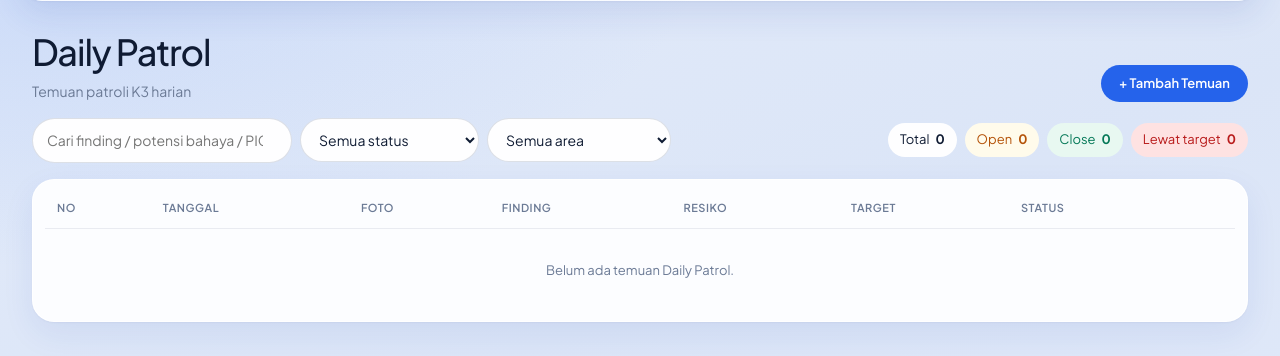
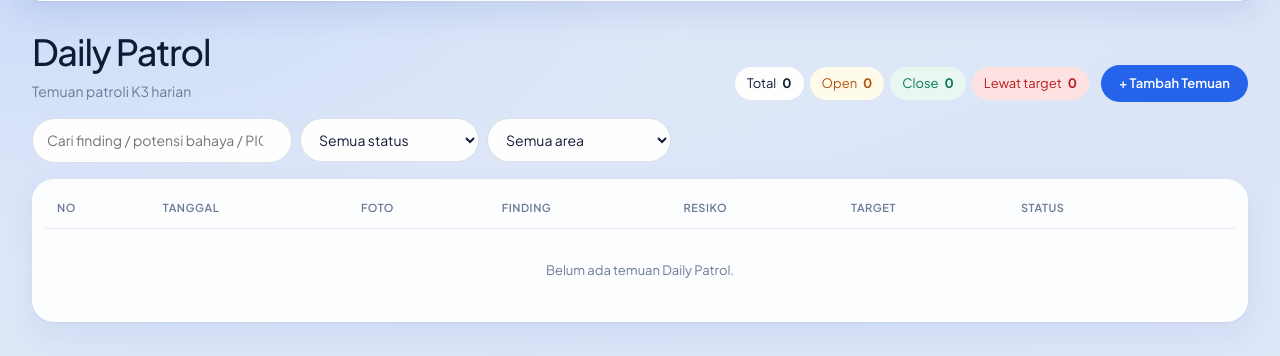
Before and after one commit to Ferdianalfarezi/hrms, a Laravel app: page /sms/daily-patrols in a window 1280 px wide. Shown: the part 93-449 px from the top of the page. Run offline with Laravel 12, Linux system fonts and the light colour scheme; a user stored in the database is signed in; data comes from the database, SQL or seed files in the repository; tables that the repository leaves empty hold one stand-in row (values such as "Sample post"); grey boxes marked "Sample" are stand-in pictures; data that the repository does not hold is empty.

Commit message:
fix crud bug

```diff
--- a/resources/views/sms/daily-patrols/index.blade.php
+++ b/resources/views/sms/daily-patrols/index.blade.php
@@ -31,9 +31,18 @@
             @endif
         </p>
     </div>
-    @if ($canManage)
-        <button type="button" class="btn" data-create>{{ __('+ Tambah Temuan') }}</button>
-    @endif
+    <div class="dp-actions">
+        {{-- Ringkasan jumlah sesuai filter, sebaris dengan tombol supaya baris filter tidak bertumpuk. --}}
+        <div class="summary">
+            <span class="chip">{{ __('Total') }} <b>{{ $patrols->total() }}</b></span>
+            <span class="chip chip-open">{{ __('Open') }} <b>{{ $statusCounts['open'] }}</b></span>
+            <span class="chip chip-closed">{{ __('Close') }} <b>{{ $statusCounts['closed'] }}</b></span>
+            <span class="chip chip-overdue">{{ __('Lewat target') }} <b>{{ $statusCounts['overdue'] }}</b></span>
+        </div>
+        @if ($canManage)
+            <button type="button" class="btn" data-create>{{ __('+ Tambah Temuan') }}</button>
+        @endif
+    </div>
 </div>
 
 @if ($missingDepartment)
@@ -56,12 +65,6 @@
             @endforeach
         </select>
     @endif
-    <div class="summary">
-        <span class="chip">{{ __('Total') }} <b>{{ $patrols->total() }}</b></span>
-        <span class="chip chip-open">{{ __('Open') }} <b>{{ $statusCounts['open'] }}</b></span>
-        <span class="chip chip-closed">{{ __('Close') }} <b>{{ $statusCounts['closed'] }}</b></span>
-        <span class="chip chip-overdue">{{ __('Lewat target') }} <b>{{ $statusCounts['overdue'] }}</b></span>
-    </div>
 </form>
 
 <div class="card" style="padding: 8px 12px;">
--- a/resources/views/sms/partials/patrol-styles.blade.php
+++ b/resources/views/sms/partials/patrol-styles.blade.php
@@ -1,11 +1,11 @@
 {{-- CSS bersama halaman Daily Patrol & Cross Patrol (di-include di dalam @section('styles')). --}}
     .dp-head { display: flex; justify-content: space-between; align-items: flex-end; gap: 12px; flex-wrap: wrap; margin-bottom: 16px; }
-    .dp-actions { display: flex; gap: 8px; flex-wrap: wrap; }
+    .dp-actions { display: flex; gap: 8px; flex-wrap: wrap; align-items: center; justify-content: flex-end; }
     .filters { display: flex; gap: 8px; flex-wrap: wrap; align-items: center; margin-bottom: 16px; }
     .filters input[type=search] { width: 260px; border-radius: 999px; }
     .filters input[type=date] { width: auto; border-radius: 999px; padding: 9px 14px; }
     .filters select { width: auto; min-width: 150px; border-radius: 999px; }
-    .summary { display: flex; gap: 8px; flex-wrap: wrap; margin-left: auto; }
+    .summary { display: flex; gap: 6px; flex-wrap: wrap; align-items: center; margin-right: 4px; }
     .summary .chip { display: inline-flex; align-items: center; gap: 6px; padding: 7px 12px; border-radius: 999px; font-size: 13px; white-space: nowrap; background: var(--glass-strong); }
 
     table.patrol { font-size: 13px; }
```
Also changed, not shown: resources/views/sms/cross-patrols/index.blade.php (+7 -6 lines).
